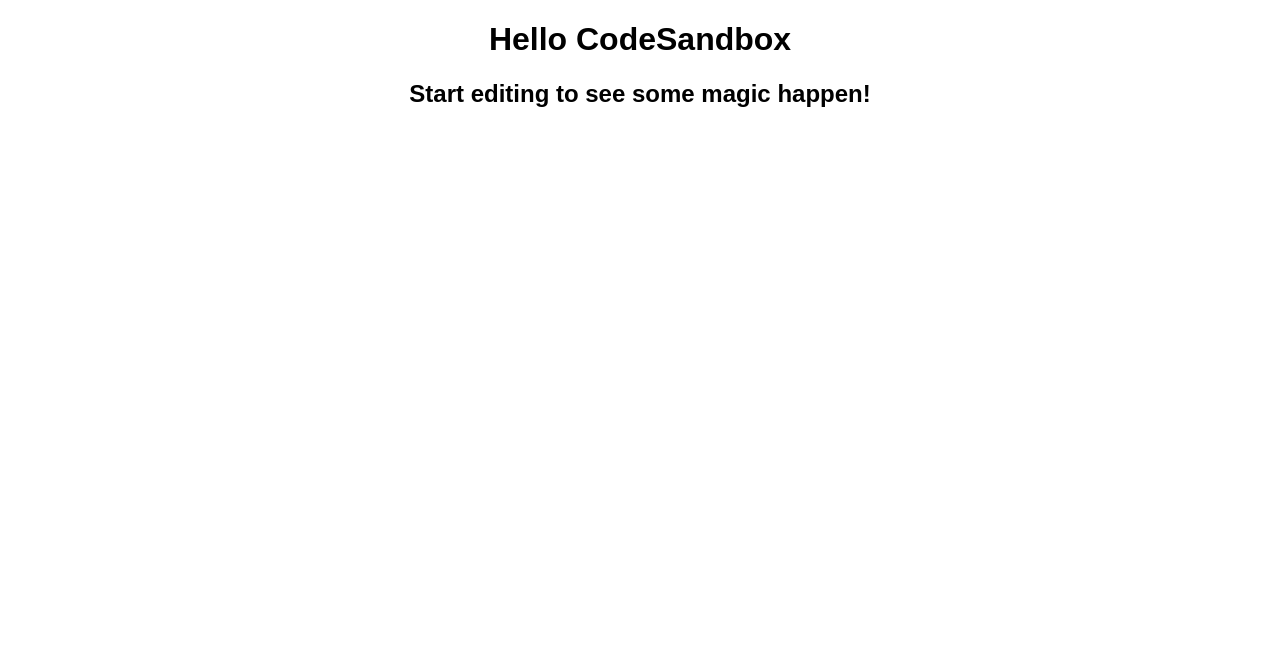
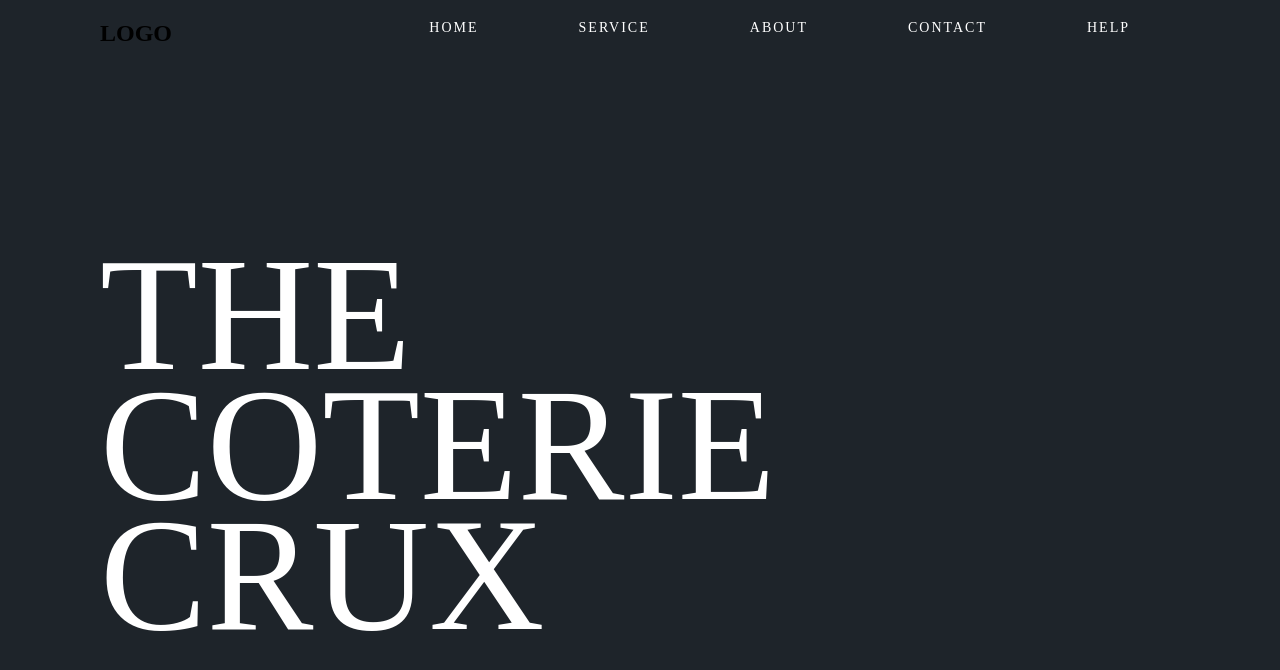
Before and after one commit to krishna9304/the-coterie-crux, a React (Create React App) app: page / in a window 1280 px wide. Shown: the top 670 px of the page. Built offline with nearby package versions, Linux system fonts and the light colour scheme.

Commit message:
Landing page

```diff
--- a/src/App.js
+++ /dev/null
@@ -1,10 +0,0 @@
-import "./styles.css";
-
-export default function App() {
-  return (
-    <div className="App">
-      <h1>Hello CodeSandbox</h1>
-      <h2>Start editing to see some magic happen!</h2>
-    </div>
-  );
-}
--- /dev/null
+++ b/src/App.jsx
@@ -0,0 +1,36 @@
+import "./styles.css";
+
+export default function App() {
+  return (
+    <div className="App">
+      <div id="box1"></div>
+
+      <div id="box2">
+        <div id="text">
+          THE
+          <br />
+          COTERIE
+          <br />
+          CRUX
+        </div>
+      </div>
+
+      <div id="box3">
+        <div id="container">
+          <div id="logo">
+            <h2>LOGO</h2>
+          </div>
+          <div id="menu">
+            <ul>
+              <li>HOME</li>
+              <li>SERVICE</li>
+              <li>ABOUT</li>
+              <li>CONTACT</li>
+              <li>HELP</li>
+            </ul>
+          </div>
+        </div>
+      </div>
+    </div>
+  );
+}
--- a/src/styles.css
+++ b/src/styles.css
@@ -1,4 +1,113 @@
+* {
+  margin: 0px;
+  background: #1e242a;
+}
 .App {
-  font-family: sans-serif;
-  text-align: center;
+  width: 100%;
+  height: 100%;
+  position: absolute;
+  overflow: hidden;
 }
+#box1 {
+  width: 530px;
+  height: 625px;
+  background-image: url("1.png");
+  position: absolute;
+  bottom: -100%;
+  left: 30%;
+  animation: anim 2s forwards, anim2 3s forwards 3s;
+}
+#box1:after {
+  content: "";
+  position: absolute;
+  width: 530px;
+  height: 625px;
+  background-image: url("2.png");
+  left: 0px;
+  z-index: -1;
+}
+@keyframes anim {
+  from {
+    bottom: -100%;
+  }
+  to {
+    bottom: 0%;
+  }
+}
+@keyframes anim2 {
+  from {
+    left: 30%;
+    width: 530px;
+  }
+  to {
+    width: 0px;
+    left: 50%;
+  }
+}
+#box2 {
+  width: auto;
+  height: auto;
+  font-family: "Bahnschrift Condensed";
+  color: white;
+  font-size: 10em;
+  font-weight: 500;
+  line-height: 130px;
+  position: absolute;
+  top: 250px;
+  left: 100px;
+  overflow: hidden;
+}
+#text {
+  position: relative;
+  left: -100%;
+  animation: anim3 2s forwards 3s;
+}
+@keyframes anim3 {
+  from {
+    left: -100%;
+  }
+  to {
+    left: 0%;
+  }
+}
+#box3 {
+  overflow: hidden;
+}
+#container {
+  width: 100%;
+  position: absolute;
+  top: -100%;
+  animation: anim4 2s forwards 2.5s;
+}
+#logo {
+  float: left;
+  margin-left: 100px;
+  margin-top: 20px;
+}
+#logo h2 {
+  width: 50px;
+}
+#menu {
+  font-family: "Behnschrift Condensed";
+  font-size: 14px;
+  color: white;
+  letter-spacing: 2px;
+  margin-right: 150px;
+  margin-top: 20px;
+  float: right;
+}
+#menu ul {
+  list-style: none;
+}
+#menu ul li {
+  display: inline-block;
+  margin-left: 100px;
+}
+@keyframes anim4 {
+  from {
+    top: -100%;
+  }
+  to {
+    top: 0%;
+  }
+}
```
Also changed, not shown: src/1.png (added), src/2.png (added).
